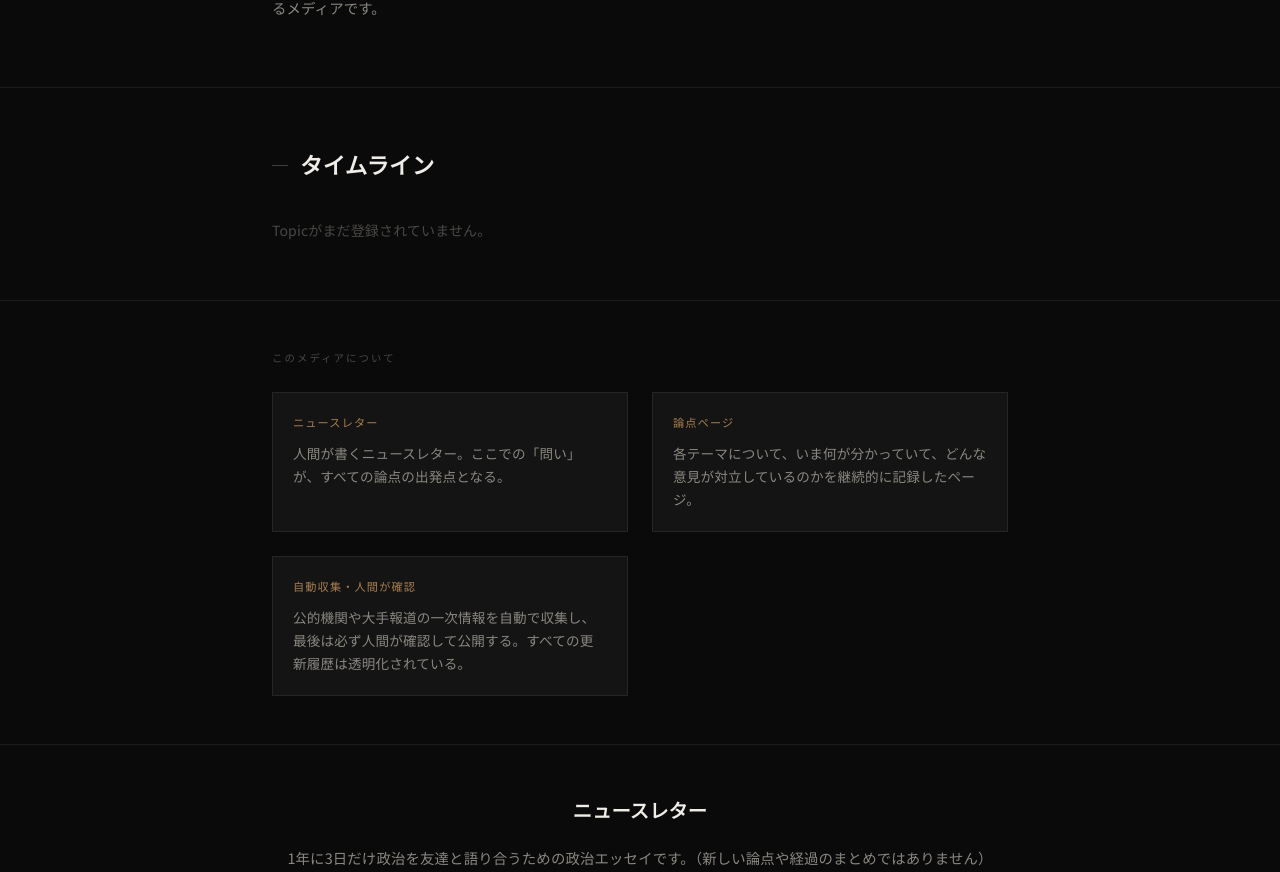
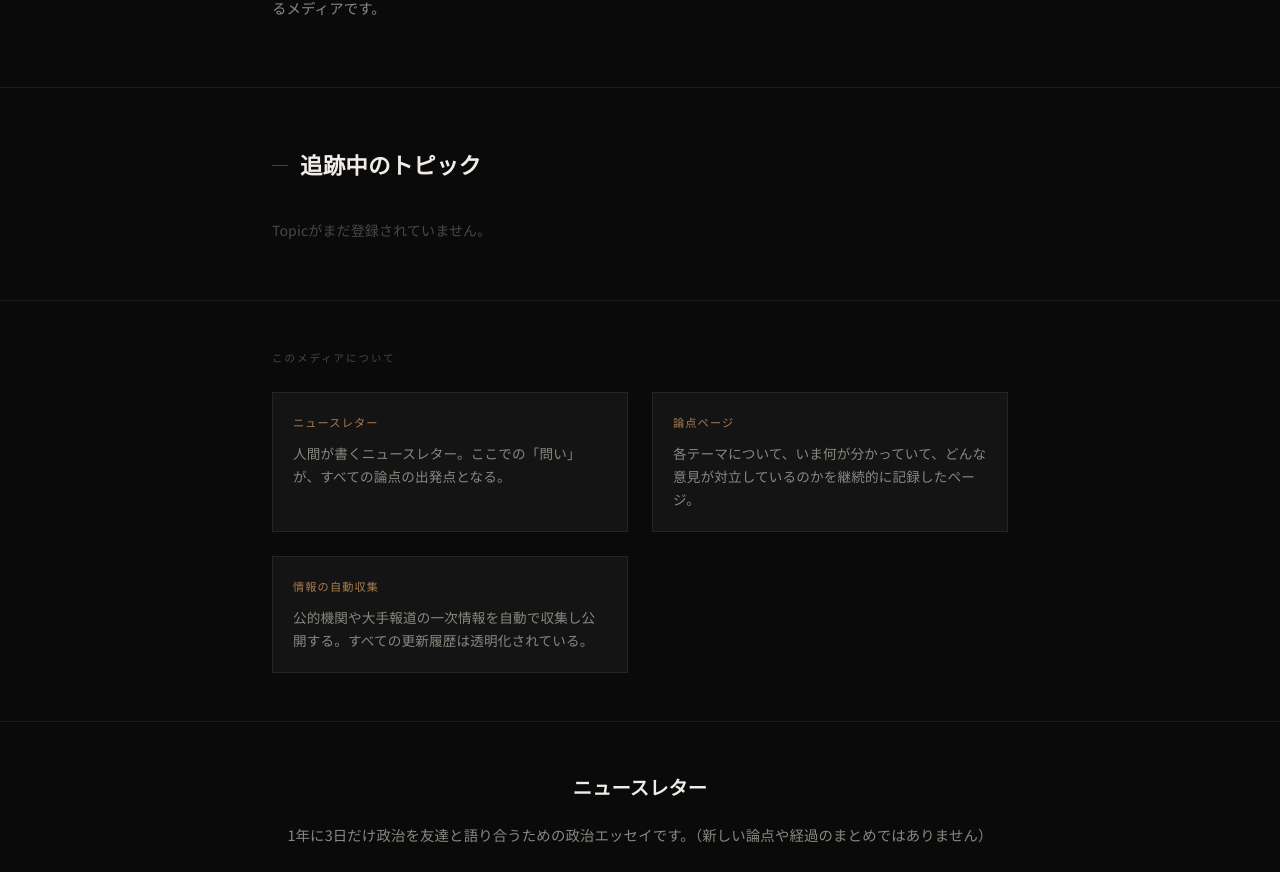
Before and after one commit to takedahika/politics_ronten_agent, a Next.js app in the folder site/: page / in a window 1280 px wide. Shown: the part 413-1285 px from the top of the page. Built offline with nearby package versions, Linux system fonts and the light colour scheme.

Commit message:
fix(ui): remove manual confirmation text and rename timeline to tracked topics

```diff
--- a/site/src/app/page.tsx
+++ b/site/src/app/page.tsx
@@ -41,7 +41,7 @@ export default async function HomePage() {
       {/* Topic 一覧 */}
       <section className="home-topics-section">
         <div className="container">
-          <h2 className="home-section-label">タイムライン</h2>
+          <h2 className="home-section-label">追跡中のトピック</h2>
 
           {topics.length === 0 ? (
             <p style={{ color: "var(--text-muted)", fontSize: "0.875rem" }}>
@@ -109,8 +109,8 @@ export default async function HomePage() {
                 desc: "各テーマについて、いま何が分かっていて、どんな意見が対立しているのかを継続的に記録したページ。",
               },
               {
-                label: "自動収集・人間が確認",
-                desc: "公的機関や大手報道の一次情報を自動で収集し、最後は必ず人間が確認して公開する。すべての更新履歴は透明化されている。",
+                label: "情報の自動収集",
+                desc: "公的機関や大手報道の一次情報を自動で収集し公開する。すべての更新履歴は透明化されている。",
               },
             ].map((item) => (
               <div
```
